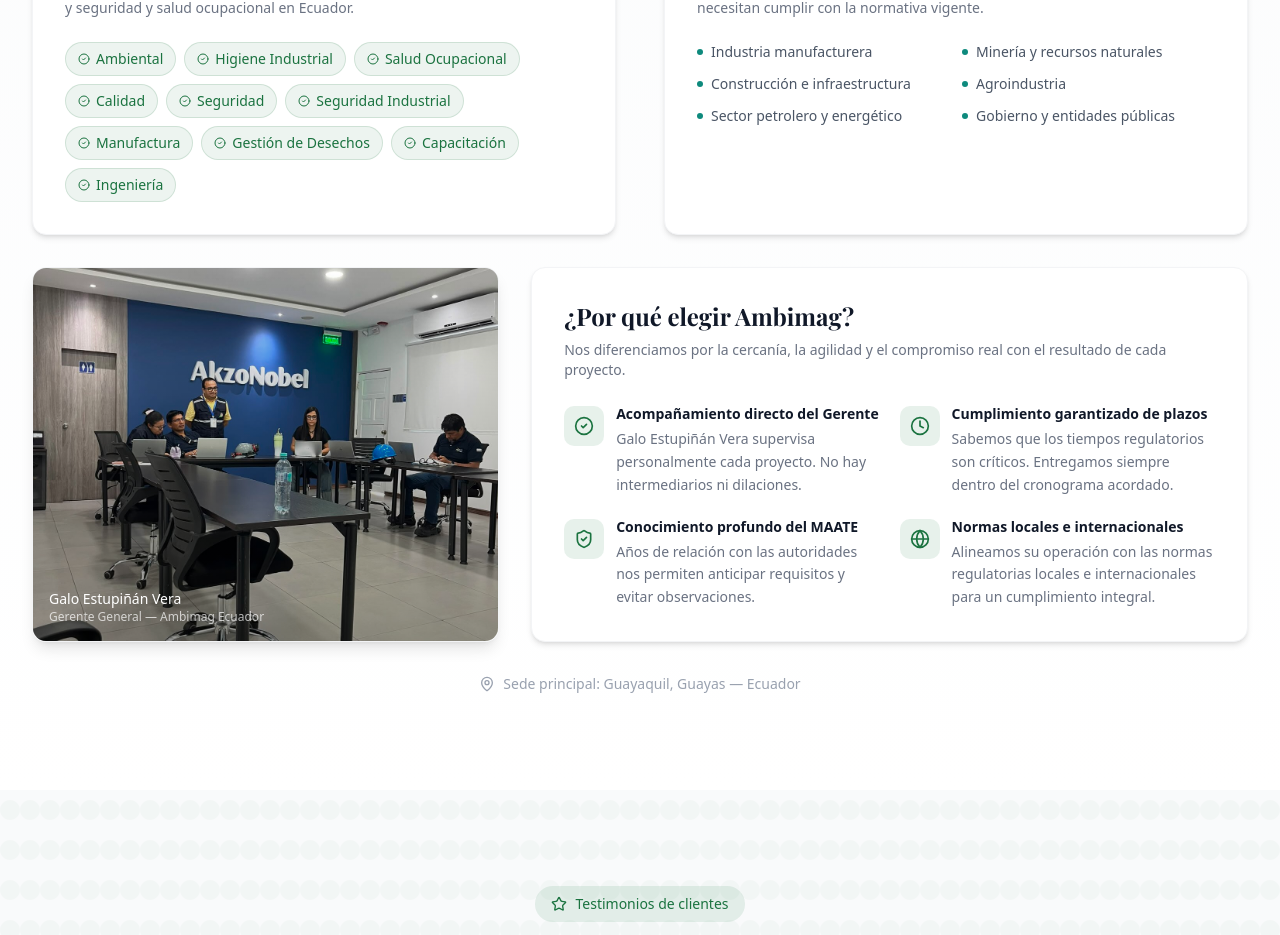
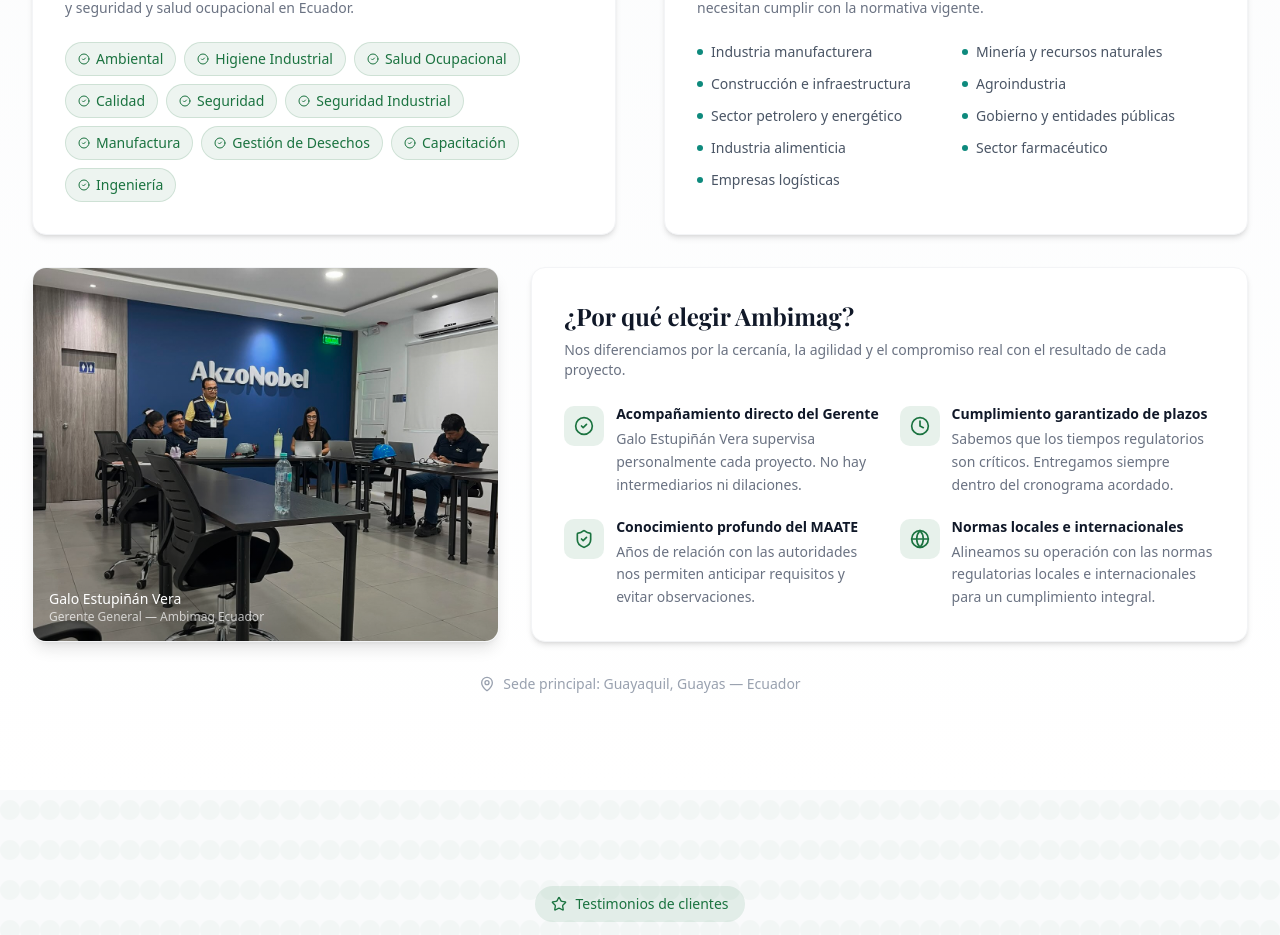
Before and after one commit to 300iamathias/ambimag, a Next.js app: page / in a window 1280 px wide. Shown: the part 5637-6572 px from the top of the page. Built offline with nearby package versions, Linux system fonts and the light colour scheme; a web font is replaced by a local one.

Commit message:
Describe photose

```diff
--- a/src/components/authority-section.tsx
+++ b/src/components/authority-section.tsx
@@ -51,6 +51,9 @@ const CLIENT_TYPES = [
   'Agroindustria',
   'Sector petrolero y energético',
   'Gobierno y entidades públicas',
+  'Industria alimenticia',
+  'Sector farmacéutico',
+  'Empresas logísticas',
 ];
 
 const DIFFERENTIATORS = [
```
Also changed, not shown: public/images/service-advisory.jpg, public/images/service-legal.jpg.
